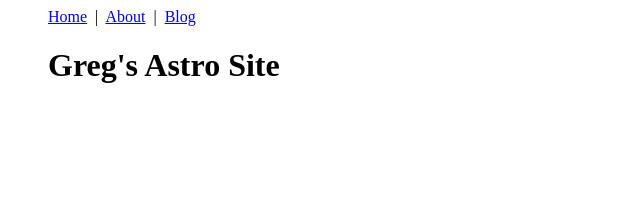
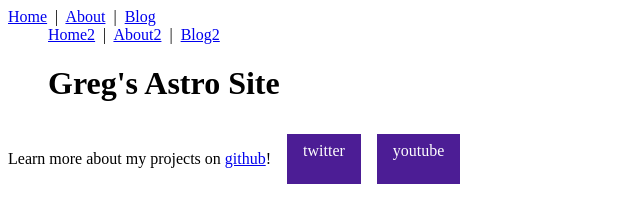
Before and after one commit to gregptm/astro-tutorial, an Astro site: page / in a window 1280 px wide. Shown: the whole page, without its empty margins (0-640 px from the left). Built offline with nearby package versions, Linux system fonts and the light colour scheme; Astro itself is replaced by a stand-in of ours.

Commit message:
header footer formating components

```diff
--- /dev/null
+++ b/src/components/Footer.astro
@@ -0,0 +1,20 @@
+---
+const platform = "github";
+const username = "gregptm";
+import Social from './Social.astro';
+---
+
+<style>
+  footer {
+    display: flex;
+    gap: 1rem;
+    margin-top: 2rem;
+  }
+</style>
+
+
+<footer>
+        <p>Learn more about my projects on <a href={`https://www.${platform}.com/${username}`}>{platform}</a>!</p>
+        <Social platform="twitter" username="astrodotbuild" />
+        <Social platform="youtube" username="gregparsns" />
+</footer>
--- /dev/null
+++ b/src/components/Navigation.astro
@@ -0,0 +1,5 @@
+---
+---
+	        <a href="/">Home</a> &nbsp;|&nbsp;
+	        <a href="/about/">About</a> &nbsp;|&nbsp;
+        	<a href="/blog/">Blog</a>
--- /dev/null
+++ b/src/components/Social.astro
@@ -0,0 +1,14 @@
+
+---
+const { platform, username } = Astro.props;
+---
+<a href={`https://www.${platform}.com/${username}`}>{platform}</a>
+
+<style>
+  a {
+    padding: 0.5rem 1rem;
+    color: white;
+    background-color: #4c1d95;
+    text-decoration: none;
+  }
+</style>
--- a/src/pages/index.astro
+++ b/src/pages/index.astro
@@ -1,5 +1,11 @@
 ---
+
+import Navigation from '../components/Navigation.astro';
+import Footer from '../components/Footer.astro';
+
 ---
+
+
 
 <html lang="en">
 	<head>
@@ -16,13 +22,17 @@
 
 	</head>
 	<body>
-		<dd>
-	        <a href="/">Home</a> &nbsp;|&nbsp;
-	        <a href="/about/">About</a> &nbsp;|&nbsp;
-        	<a href="/blog/">Blog</a>
+		<Navigation />
+			<dd>
+	        <a href="/">Home2</a> &nbsp;|&nbsp;
+	        <a href="/about/">About2</a> &nbsp;|&nbsp;
+        	<a href="/blog/">Blog2</a>
 
 			<h1>Greg's Astro Site</h1>
 
 		</dd>
+
+        <Footer/>
+
 	</body>
 </html>
```
Also changed, not shown: src/pages/about.astro (+12 -1 lines), src/pages/blog.astro (+11 -1 lines), src/pages/posts/post-1.md (+3 -0 lines), src/pages/posts/post-2.md (+1 -0 lines), src/pages/posts/post-3.md (+2 -0 lines).
